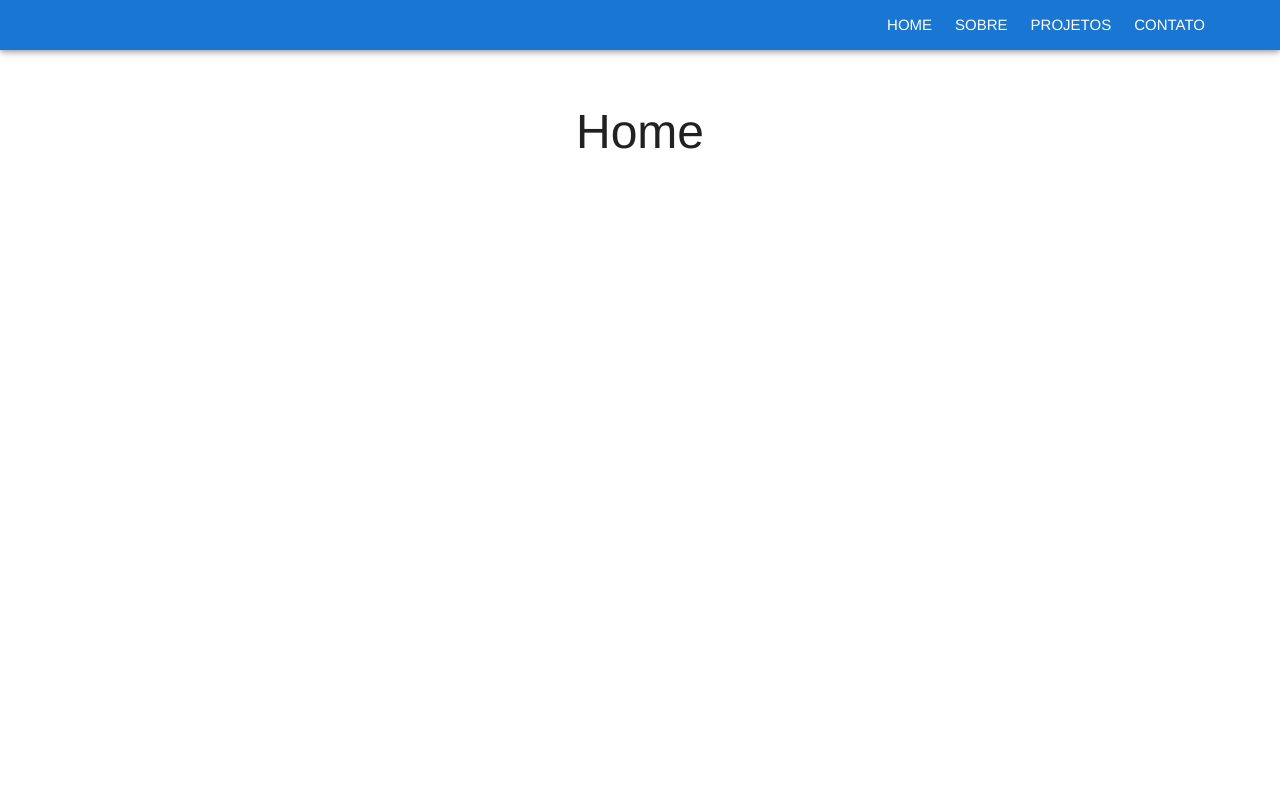
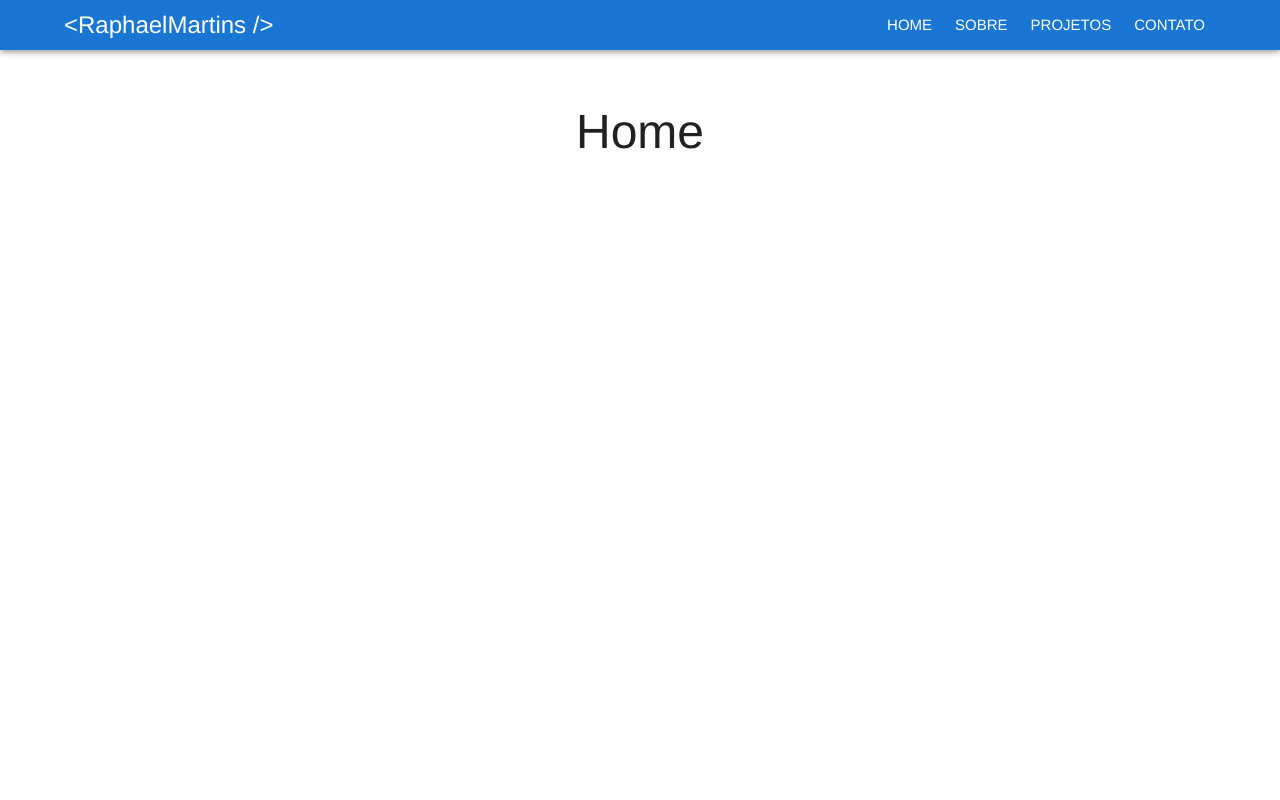
Before and after one commit to raphaelalmeidamartins/raphaelalmeidamartins.github.io, a React (Create React App) app: page / in a window 1280 px wide. Shown: the top 800 px of the page. Built offline with nearby package versions, Linux system fonts and the light colour scheme; a web font is replaced by a local one.

Commit message:
:construction: feat: add placeholder logo

```diff
--- a/src/components/Header/index.js
+++ b/src/components/Header/index.js
@@ -1,4 +1,5 @@
 import React from 'react';
+import { Typography } from '@mui/material';
 import AppBar from '@mui/material/AppBar';
 import Button from '@mui/material/Button';
 import ButtonGroup from '@mui/material/ButtonGroup';
@@ -11,7 +12,16 @@ function Header() {
         padding: '4px 0',
       }}
     >
-      <Container sx={{ display: 'flex', justifyContent: 'right' }}>
+      <Container
+        sx={{
+          alignItems: 'center',
+          display: 'flex',
+          justifyContent: 'space-between',
+        }}
+      >
+        <Typography variant="h5" element="h1" align="left">
+          {'<RaphaelMartins />'}
+        </Typography>
         <ButtonGroup component="nav" variant="text">
           <Button
             component="a"
```
